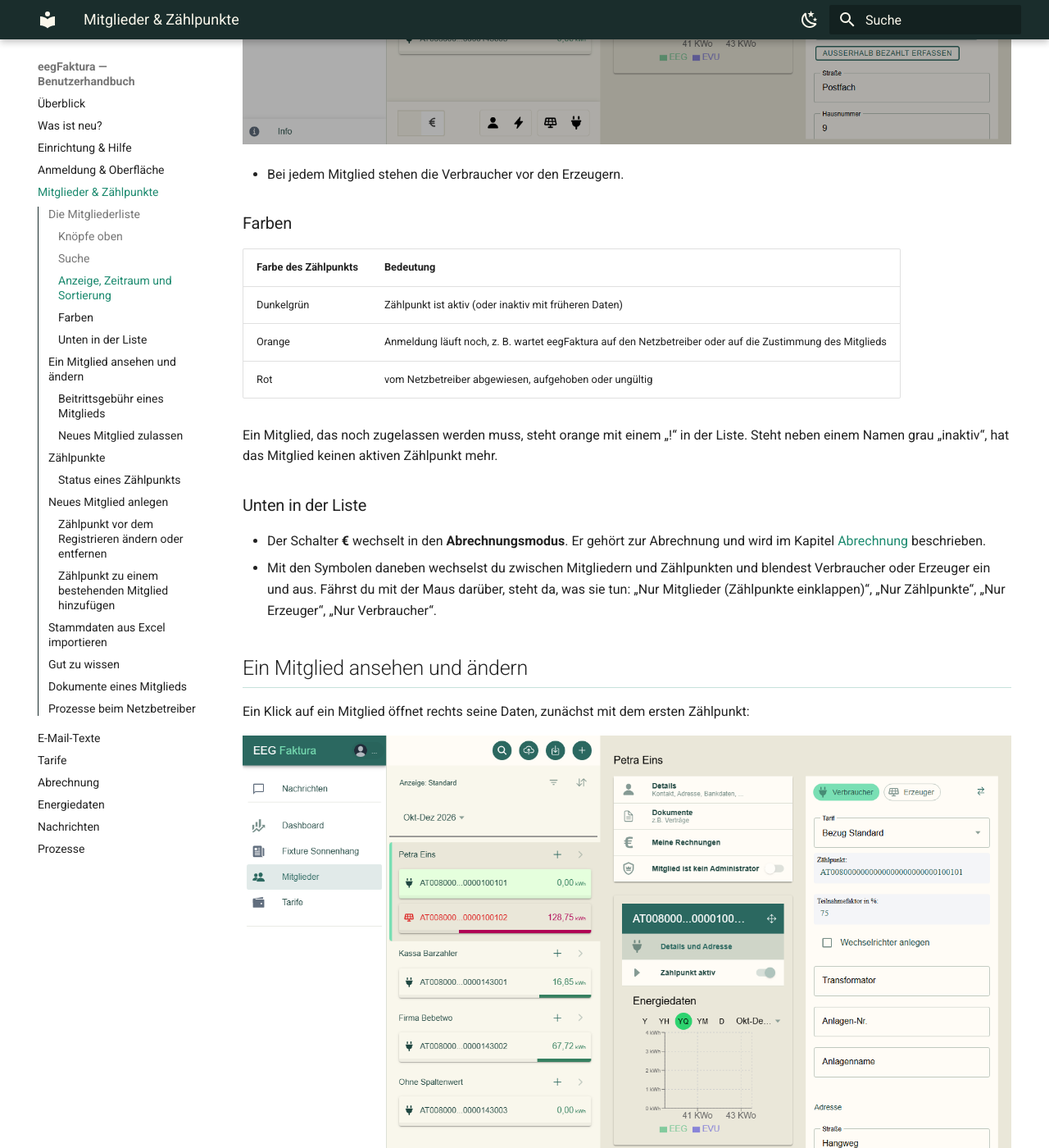
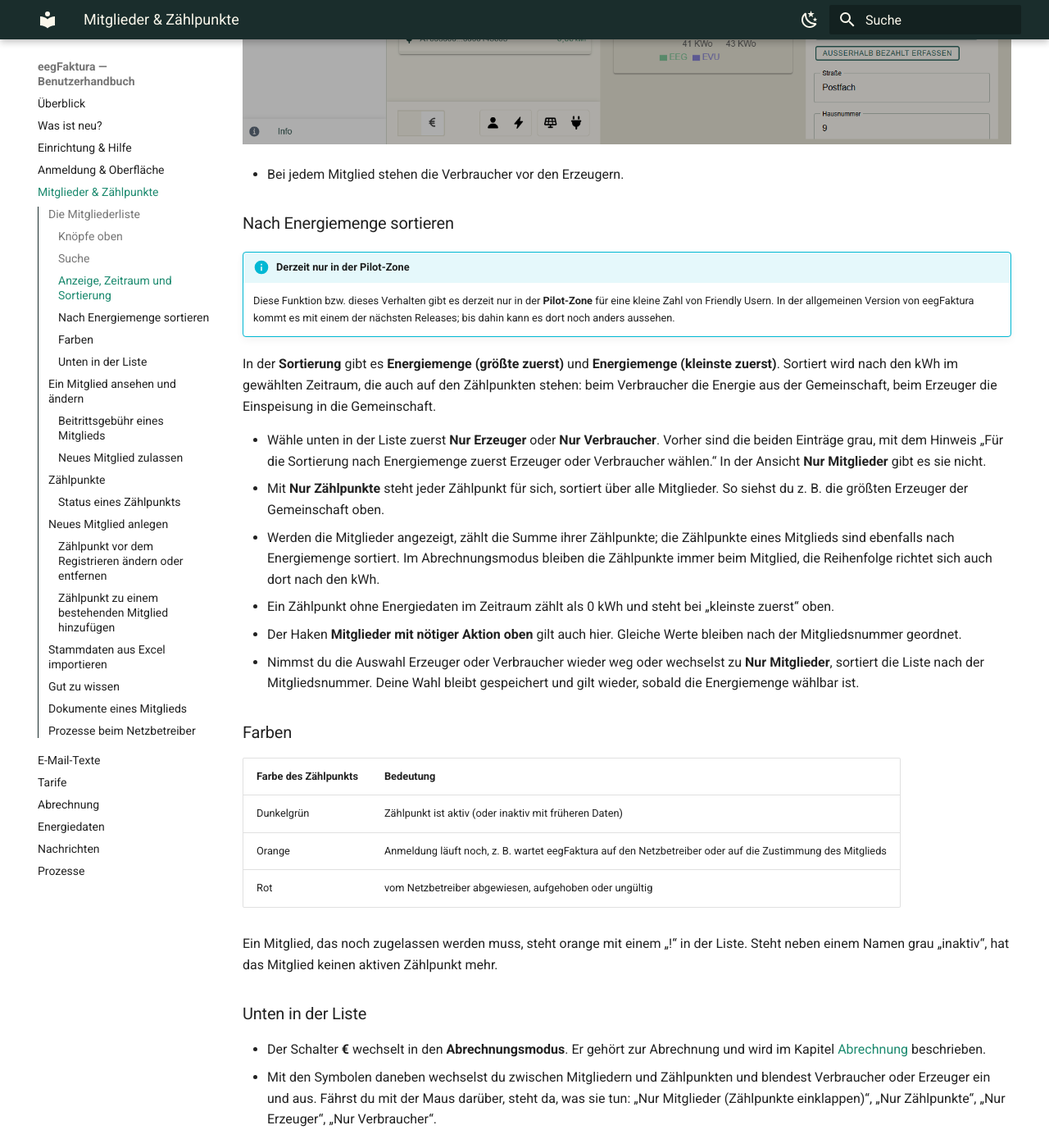
Before and after one commit to eegfaktura/eegfaktura-user-guide, an MkDocs documentation site: the page built from docs/02-mitglieder-zaehlpunkte.md, in a window 1280 px wide and 1400 px high, scrolled down 3294 px. Shown: the whole window at 82% size. Built offline with MkDocs 1.6.1 and Material for MkDocs 9.7.7, drawn with Linux system fonts in a browser that asks for light colours; some of the changed text lies outside the part shown.

Commit message:
docs(mitglieder): sort by energy (platform#259, pilot)
Co-Authored-By: Claude Opus 5.5 <noreply@anthropic.com>

```diff
--- a/docs/02-mitglieder-zaehlpunkte.md
+++ b/docs/02-mitglieder-zaehlpunkte.md
@@ -53,13 +53,36 @@ Mitgliedsnummer und E-Mail des Mitglieds sowie in Zählpunktnummer und Anlagenna
   ![Anzeige](images/mitglieder-filter.png)
 
 - Das Pfeil-Symbol ganz rechts öffnet die **Sortierung**: Mitgliedsnummer (voreingestellt), Nachname, Vorname,
-  Mitglied seit (neueste bzw. älteste zuerst), Aktiv ab (neueste zuerst), Einzugsart oder Ort. Mit dem Haken
+  Mitglied seit (neueste bzw. älteste zuerst), Aktiv ab (neueste zuerst), Einzugsart, Ort oder Energiemenge (siehe
+  [Nach Energiemenge sortieren](#nach-energiemenge-sortieren)). Mit dem Haken
   **Mitglieder mit nötiger Aktion oben** bleiben Mitglieder, bei denen etwas zu tun ist, vor den anderen; ohne Haken
   gilt die Sortierung für alle gleich. Die Wahl gilt nach **Übernehmen** und bleibt in deinem Browser gespeichert.
 
   ![Sortierung](images/mitglieder-sortierung.png)
 
 - Bei jedem Mitglied stehen die Verbraucher vor den Erzeugern.
+
+### Nach Energiemenge sortieren
+
+--8<-- "pilot.md"
+
+In der **Sortierung** gibt es **Energiemenge (größte zuerst)** und **Energiemenge (kleinste zuerst)**. Sortiert wird
+nach den kWh im gewählten Zeitraum, die auch auf den Zählpunkten stehen: beim Verbraucher die Energie aus der
+Gemeinschaft, beim Erzeuger die Einspeisung in die Gemeinschaft.
+
+- Wähle unten in der Liste zuerst **Nur Erzeuger** oder **Nur Verbraucher**. Vorher sind die beiden Einträge grau,
+  mit dem Hinweis „Für die Sortierung nach Energiemenge zuerst Erzeuger oder Verbraucher wählen.“ In der Ansicht
+  **Nur Mitglieder** gibt es sie nicht.
+- Mit **Nur Zählpunkte** steht jeder Zählpunkt für sich, sortiert über alle Mitglieder. So siehst du z. B. die
+  größten Erzeuger der Gemeinschaft oben.
+- Werden die Mitglieder angezeigt, zählt die Summe ihrer Zählpunkte; die Zählpunkte eines Mitglieds sind ebenfalls
+  nach Energiemenge sortiert. Im Abrechnungsmodus bleiben die Zählpunkte immer beim Mitglied, die Reihenfolge richtet
+  sich auch dort nach den kWh.
+- Ein Zählpunkt ohne Energiedaten im Zeitraum zählt als 0 kWh und steht bei „kleinste zuerst“ oben.
+- Der Haken **Mitglieder mit nötiger Aktion oben** gilt auch hier. Gleiche Werte bleiben nach der Mitgliedsnummer
+  geordnet.
+- Nimmst du die Auswahl Erzeuger oder Verbraucher wieder weg oder wechselst zu **Nur Mitglieder**, sortiert die
+  Liste nach der Mitgliedsnummer. Deine Wahl bleibt gespeichert und gilt wieder, sobald die Energiemenge wählbar ist.
 
 ### Farben
 
```
Also changed, not shown: CHANGELOG.md (+3 -0 lines), docs/changelog.md (+10 -0 lines).
